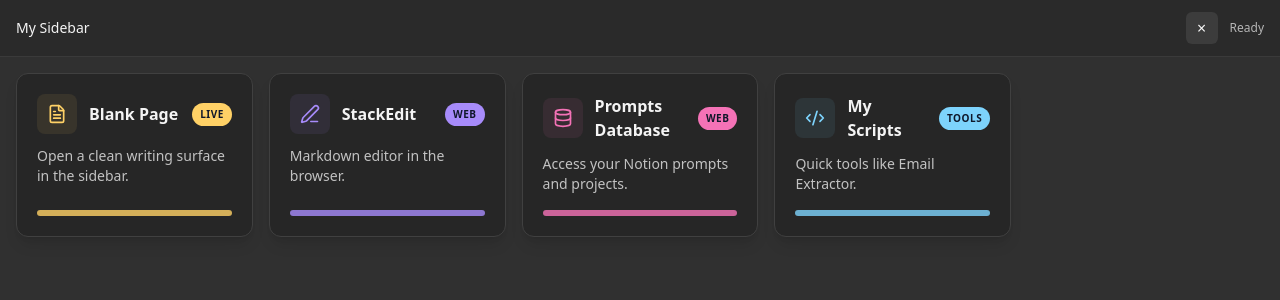
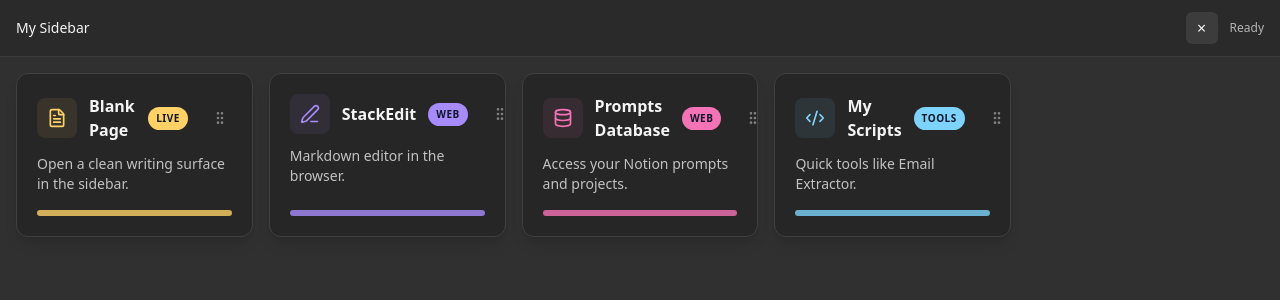
Before and after one commit to Ashjha75/browser-sidebar, a React (Vite) app: page / in a window 1280 px wide. Shown: the top 300 px of the page. Built offline with nearby package versions, Linux system fonts and the light colour scheme.

Commit message:
Enhance drag-and-drop functionality by adding drag handle and enabling/disabling drag state

```diff
--- a/src/App.tsx
+++ b/src/App.tsx
@@ -1,7 +1,7 @@
 import { useState, useEffect } from 'react';
 import { ScriptsPage } from './components/ScriptsPage';
 import { scriptLibrary, type ScriptCard } from './scripts/library';
-import { FileText, Edit3, Code2, Database, LucideIcon } from 'lucide-react';
+import { FileText, Edit3, Code2, Database, GripVertical, LucideIcon } from 'lucide-react';
 
 type AppCard = {
   id: string;
@@ -63,6 +63,7 @@
   const [copiedId, setCopiedId] = useState<string | null>(null);
   const [orderedApps, setOrderedApps] = useState<AppCard[]>(apps);
   const [draggedIndex, setDraggedIndex] = useState<number | null>(null);
+  const [dragEnabled, setDragEnabled] = useState(false);
 
   // Load saved order on mount
   useEffect(() => {
@@ -82,7 +83,11 @@
     }
   }, []);
 
-  const handleDragStart = (index: number) => {
+  const handleDragStart = (e: React.DragEvent, index: number) => {
+    if (!dragEnabled) {
+      e.preventDefault();
+      return;
+    }
     setDraggedIndex(index);
   };
 
@@ -101,6 +106,7 @@
 
   const handleDragEnd = () => {
     setDraggedIndex(null);
+    setDragEnabled(false);
     // Save order to localStorage
     const orderIds = orderedApps.map(app => app.id);
     localStorage.setItem('appCardsOrder', JSON.stringify(orderIds));
@@ -264,16 +270,20 @@
               {orderedApps.map((app, index) => {
                 const Icon = app.icon;
                 return (
-                  <button
+                  <div
                     key={app.id}
-                    draggable
-                    onDragStart={() => handleDragStart(index)}
+                    draggable={dragEnabled}
+                    onDragStart={(e) => handleDragStart(e, index)}
                     onDragOver={(e) => handleDragOver(e, index)}
                     onDragEnd={handleDragEnd}
-                    onClick={() => handleSelect(app)}
-                    className="group flex flex-col text-left bg-[#262626] border border-[#404040] hover:border-[#606060] hover:bg-[#2a2a2a] rounded-xl p-5 transition-all duration-200 shadow-lg hover:shadow-xl h-full cursor-move"
+                    className="group flex flex-col text-left bg-[#262626] border border-[#404040] hover:border-[#606060] hover:bg-[#2a2a2a] rounded-xl p-5 transition-all duration-200 shadow-lg hover:shadow-xl h-full relative"
                   >
-                    <div className="flex items-center gap-3 w-full mb-3">
+                    <button
+                      onClick={() => handleSelect(app)}
+                      className="absolute inset-0 cursor-pointer"
+                      style={{ zIndex: 1 }}
+                    />
+                    <div className="flex items-center gap-3 w-full mb-3" style={{ position: 'relative', zIndex: 2 }}>
                       {Icon && (
                         <div
                           className="flex items-center justify-center w-10 h-10 rounded-lg flex-shrink-0"
@@ -299,15 +309,24 @@
                       >
                         {app.id === 'blank' ? 'Live' : app.type === 'scripts' ? 'Tools' : 'Web'}
                       </span>
+                      <div
+                        onMouseDown={() => setDragEnabled(true)}
+                        onMouseUp={() => setDragEnabled(false)}
+                        className="ml-2 p-1 rounded hover:bg-[#3a3a3a] cursor-grab active:cursor-grabbing transition-colors"
+                        style={{ zIndex: 10, position: 'relative' }}
+                        title="Drag to reorder"
+                      >
+                        <GripVertical className="w-4 h-4 text-[#808080]" />
+                      </div>
                     </div>
-                    <p className="text-sm text-[#c2c2c2] mb-4 flex-1">
+                    <p className="text-sm text-[#c2c2c2] mb-4 flex-1" style={{ position: 'relative', zIndex: 2 }}>
                       {app.description}
                     </p>
                     <div
                       className="h-1.5 w-full rounded-full opacity-80 group-hover:opacity-100 transition-opacity"
-                      style={{ backgroundColor: app.iconColor || '#4f4f4f' }}
+                      style={{ backgroundColor: app.iconColor || '#4f4f4f', position: 'relative', zIndex: 2 }}
                     ></div>
-                  </button>
+                  </div>
                 );
               })}
             </div>
```
